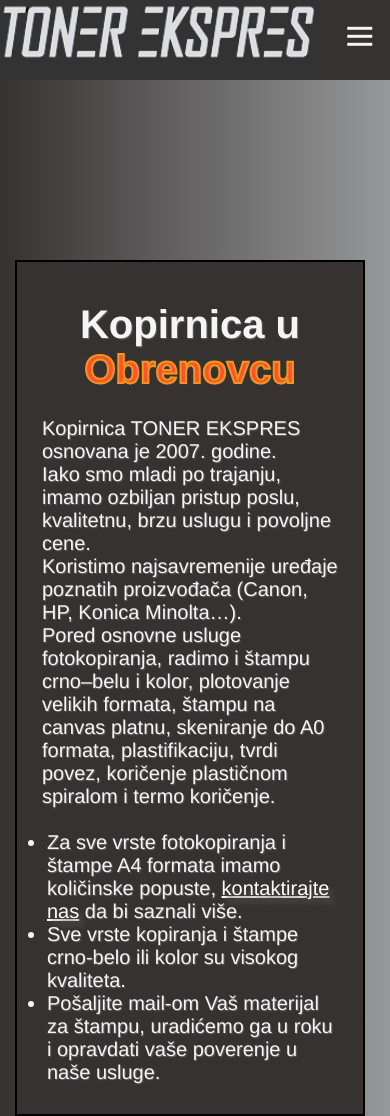
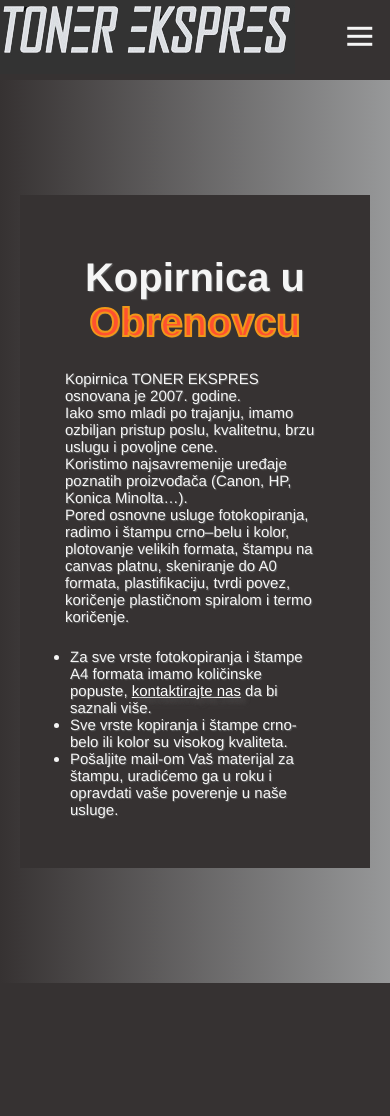
Before and after one commit to anadjurovic97/toner-ekspres.github.io, a website built with Parcel: page index.html in a window 390 px wide. Shown: the top 1116 px of the page. Built offline with nearby package versions, Linux system fonts and the light colour scheme.

Commit message:
Optimization #2.1

```diff
--- a/index.html
+++ b/index.html
@@ -20,7 +20,8 @@
 
 <div class="navbar_container">
 
-<img src="img/te logo.png">
+    <a href="#home" class="href">
+<img src="img/te logo.png"></a>
 <div class="navbar_toggle" id="mobile-menu">
 <span class="bar"></span>
 <span class="bar"></span>
--- a/styles/_form.css
+++ b/styles/_form.css
@@ -254,6 +254,7 @@
   .remark {
     box-shadow: none;
     padding-bottom: 10px;
+    font-size: 15px;
   }
 
   h2 {
--- a/styles/_hero.css
+++ b/styles/_hero.css
@@ -25,7 +25,7 @@
 }
 
 .hero_container {
-  margin-right: 150px;
+  /*  margin-right: 150px; */
   padding: 45px;
   text-align: left;
   width: 800px;
@@ -76,14 +76,29 @@
   }
 }
 
-@media screen and (max-width: 768px) {
+@media screen and (max-width: 1080px) {
+  .hero {
+    display: grid;
+    grid-template-rows: 1fr;
+    height: 100%;
+    padding: 100px 5px;
+  }
+
+  .hero_img {
+    display: none;
+  }
+
   .hero_container {
-    border: 2px solid black;
+    display: flex;
+    justify-content: center;
+    align-items: center;
+    flex-direction: column;
+    margin: 15px;
     width: 350px;
-    margin-right: 0px;
+    /* margin-right: 0px; */
     background: rgb(54, 50, 50);
-    margin-left: 15px;
-    padding: 25px;
+    /* margin-left: 15px;
+    padding: 25px; */
   }
 
   .hero_heading {
@@ -93,16 +108,12 @@
 
   .hero_description {
     text-align: left;
-    font-size: 20px;
+    font-size: 15px;
   }
 
   .hero_ul {
-    font-size: 20px;
+    font-size: 15px;
     margin: 5px;
     text-align: left;
   }
-
-  .hero_img {
-    display: none;
-  }
 }
--- a/styles/_services.css
+++ b/styles/_services.css
@@ -74,19 +74,35 @@
   margin-bottom: 0px;
 }
 
-@media screen and (max-width: 768px) and (max-width: 1020px) {
+@media screen and (max-width: 768px) and (max-width: 1080px) {
   .services_wrapper {
     display: grid;
     grid-template-rows: 1fr 1fr 1fr 1fr;
     grid-template-columns: 1fr;
   }
 
-  .services_card {
-    transition: none;
-  }
-
   .services_card:hover {
     transform: none;
     transition: none;
   }
+
+  .services_card p {
+    font-size: 15px;
+  }
+
+  .services_card {
+    height: 350px;
+    width: 300px;
+    transition: none;
+  }
+
+  .services_img {
+    margin-top: -100px;
+  }
+
+  .services_img_4 {
+    padding-top: -50px;
+    margin-top: -250px;
+    margin-bottom: -25px;
+  }
 }
```
